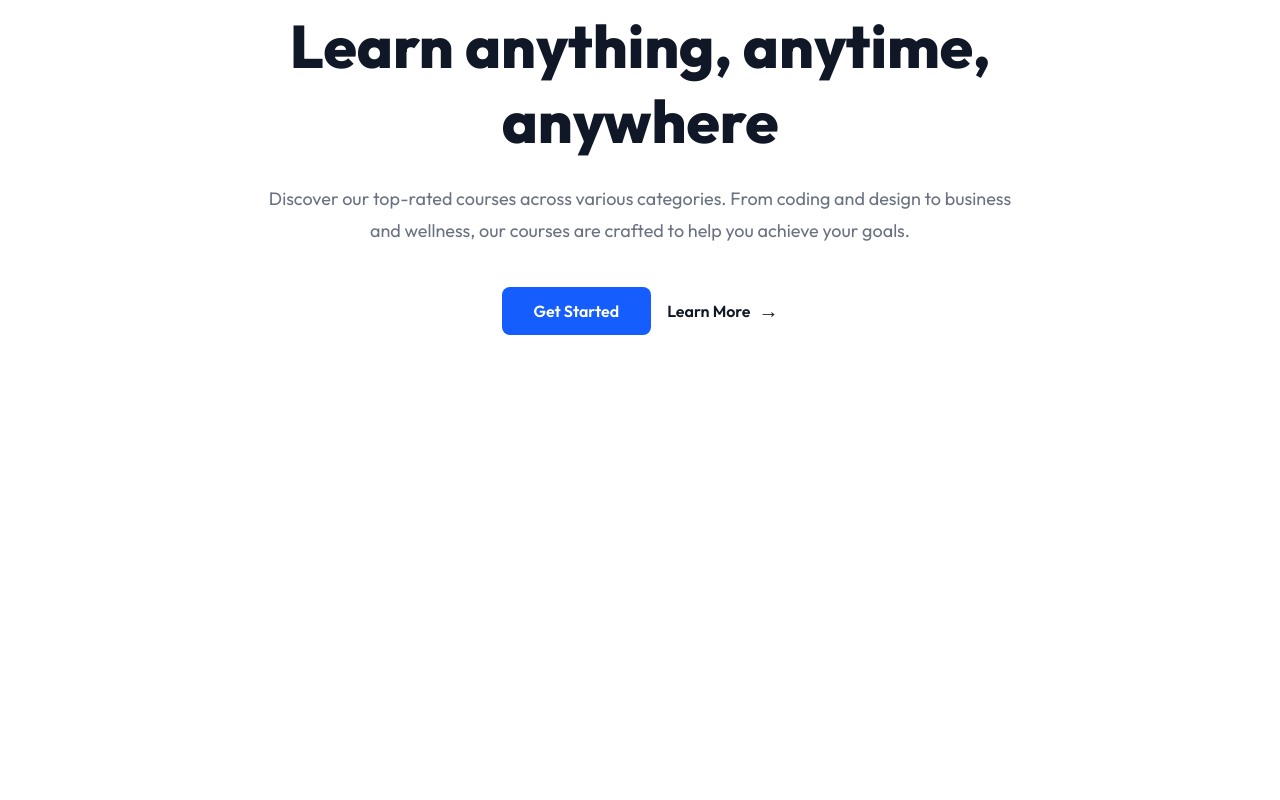
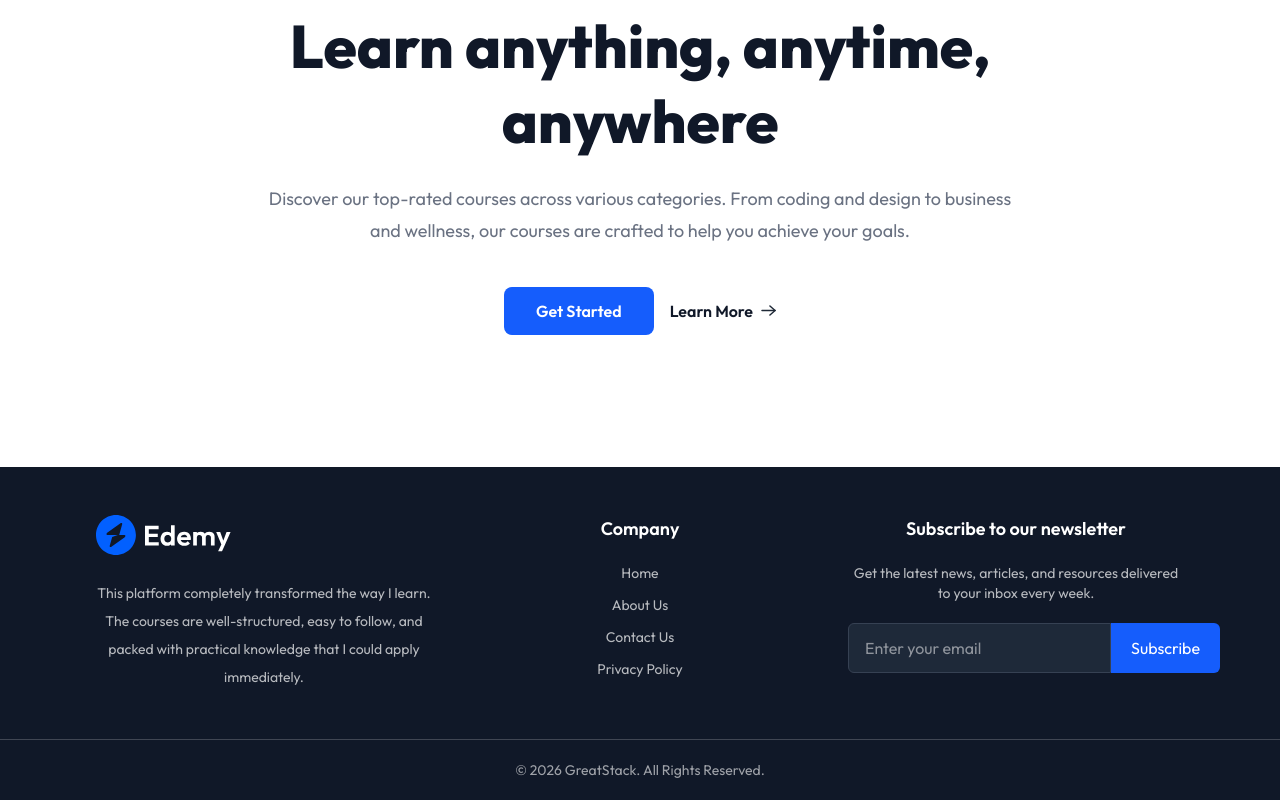
Before and after one commit to Showrav-tech/Lms-webSite, a React (Vite) app in the folder client/: page / in a window 1280 px wide. Shown: the part 2201-3001 px from the top of the page. Before the commit the page ends 2600 px from the top, so only its background shows below. Built offline with nearby package versions, Linux system fonts and the light colour scheme; no server answers.

Commit message:
Completed footer.jsx

```diff
--- a/client/src/components/student/CallToAction.jsx
+++ b/client/src/components/student/CallToAction.jsx
@@ -1,4 +1,5 @@
 import React from "react";
+import { assets } from "../../assets/assets";
 
 const CallToAction = () => {
   return (
@@ -26,7 +27,7 @@ const CallToAction = () => {
          </button>
           <button className="flex items-center gap-2 font-semibold text-gray-900 hover:text-blue-600 transition">
        Learn More
-         <span className="text-xl">→</span>
+      <img src={assets.arrow_icon} alt="arrow icon" />
       </button>
       </div>
       </div>
--- a/client/src/components/student/Footer.jsx
+++ b/client/src/components/student/Footer.jsx
@@ -1,11 +1,71 @@
-import React from 'react'
+import React from "react";
+import { assets } from "../../assets/assets";
 
 const Footer = () => {
   return (
-    <div>
+    <footer className="bg-gray-900 text-white mt-10">
+      <div className="max-w-7xl mx-auto px-8 md:px-16 lg:px-24 py-12 border-b border-white/20">
+        <div className="grid grid-cols-1 md:grid-cols-3 gap-10">
 
-    </div>
-  )
-}
+          <div>
+            <img src={assets.logo_dark} alt="Logo" className="h-10" />
 
-export default Footer
+            <p className="mt-6 text-sm text-white/70 leading-7">
+              This platform completely transformed the way I learn.
+              The courses are well-structured, easy to follow, and packed
+              with practical knowledge that I could apply immediately.
+            </p>
+          </div>
+          <div>
+            <h2 className="text-lg font-semibold mb-5">Company</h2>
+            <ul className="space-y-3 text-sm text-white/70">
+              <li>
+            <a href="#" className="hover:text-white transition">
+                  Home
+                </a>
+       </li>
+              <li>
+         <a href="#" className="hover:text-white transition">
+                About Us
+                </a>
+              </li>
+              <li>
+           <a href="#" className="hover:text-white transition"> Contact Us </a>
+              </li>
+              <li>
+                <a href="#" className="hover:text-white transition">
+                  Privacy Policy
+                </a>
+              </li>
+            </ul>
+          </div>
+          <div>
+            <h2 className="text-lg font-semibold mb-5">
+              Subscribe to our newsletter
+            </h2>
+            <p className="text-sm text-white/70 mb-5">
+              Get the latest news, articles, and resources delivered to
+              your inbox every week.
+            </p>
+
+            <div className="flex">
+              <input
+                type="email"
+                placeholder="Enter your email"
+                className="flex-1 px-4 py-3 rounded-l-md bg-gray-800 border border-gray-700 outline-none"
+              />
+              <button className="bg-blue-600 hover:bg-blue-700 px-5 rounded-r-md transition">
+                Subscribe
+              </button>
+            </div>
+          </div>
+        </div>
+      </div>
+      <p className="text-center text-sm text-white/60 py-5">
+        © 2026 GreatStack. All Rights Reserved.
+      </p>
+    </footer>
+  );
+};
+
+export default Footer;
--- a/client/src/pages/student/Home.jsx
+++ b/client/src/pages/student/Home.jsx
@@ -4,6 +4,7 @@ import Companies from "../../components/student/Companies";
 import CourseSection from "../../components/student/CourseSection";
 import TestmonialSection from "../../components/student/TestmonialSection";
 import CallToAction from "../../components/student/CallToAction";
+import Footer from "../../components/student/Footer";
 
 const Home = () => {
   return (
@@ -15,6 +16,7 @@ const Home = () => {
 <CourseSection />
 <TestmonialSection/>
 <CallToAction/>
+<Footer/>
     </div>
   );
 };
```
